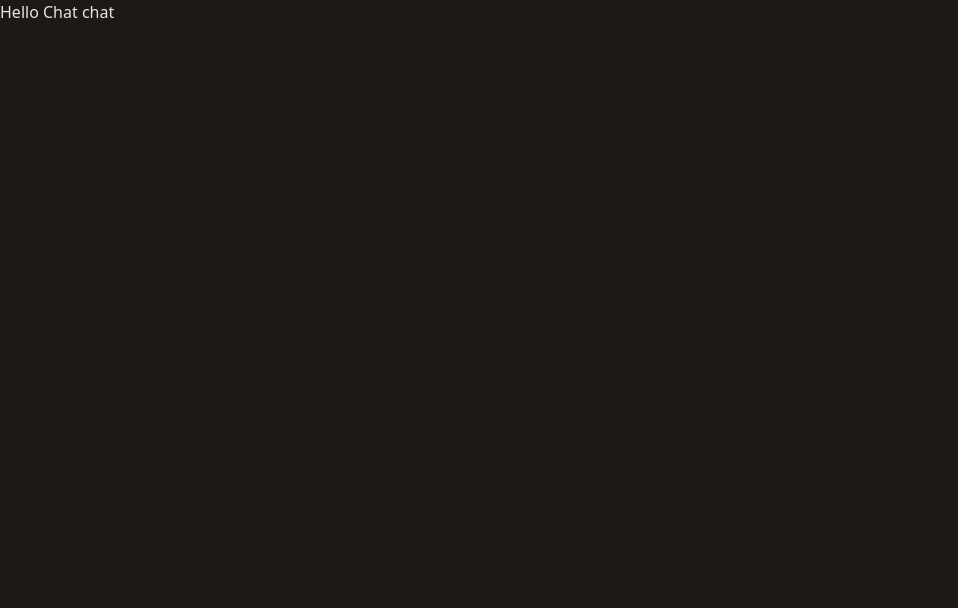
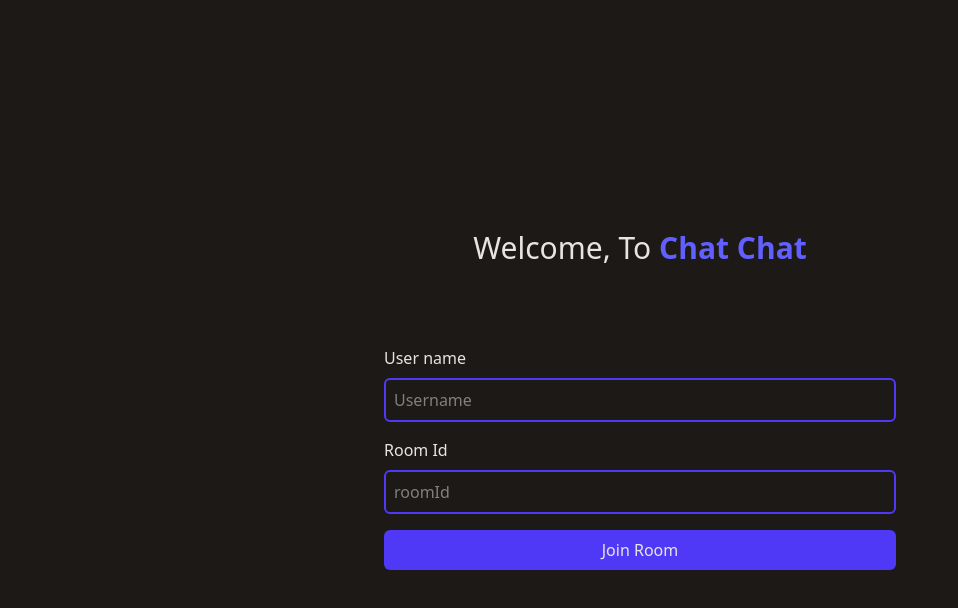
Before and after one commit to hussien22elfayoumy/Chat-Chat, a React (Vite) app in the folder client/: page / in a window 1280 px wide. Shown: the top 608 px of the page, without its empty margins (0-958 px from the left). Built offline with nearby package versions, Linux system fonts and the light colour scheme; no server answers.

Commit message:
feat(client): handle username and room inputs

```diff
--- a/client/src/App.tsx
+++ b/client/src/App.tsx
@@ -1,10 +1,63 @@
-import { io } from "socket.io-client";
-const socket = io("http://localhost:8080");
+import { useState } from "react";
+// import { io } from "socket.io-client";
+// const socket = io("http://localhost:8080");
 
 function App() {
+  const [roomId, setRoomId] = useState("");
+  const [userName, setUserName] = useState("");
+
+  const hanldeJoinRoom = () => {
+    if (!roomId || !userName) return;
+    const roomData = {
+      roomId,
+      userName,
+    };
+    console.log(roomData);
+  };
+
   return (
-    <main>
-      <p>Hello Chat chat</p>
+    <main className="flex h-screen flex-col items-center justify-center p-4">
+      <h1 className="mb-20 text-3xl">
+        Welcome, To <span className="font-semibold text-indigo-500">Chat Chat</span>
+      </h1>
+      <section className="mx-auto flex w-full max-w-lg flex-col justify-center gap-4">
+        <div className="space-y-2">
+          <label htmlFor="userName" className="block font-medium">
+            User name
+          </label>
+          <input
+            className="w-full rounded-md border-2 border-indigo-600 p-2 focus-visible:border-indigo-500 focus-visible:outline-none"
+            type="text"
+            placeholder="Username"
+            id="userName"
+            autoComplete="off"
+            value={userName}
+            onChange={(e) => setUserName(e.target.value)}
+          />
+        </div>
+
+        <div className="space-y-2">
+          <label htmlFor="roomId" className="block font-medium">
+            Room Id
+          </label>
+          <input
+            className="w-full rounded-md border-2 border-indigo-600 p-2 focus-visible:border-indigo-500 focus-visible:outline-none"
+            type="text"
+            placeholder="roomId"
+            id="roomId"
+            autoComplete="off"
+            value={roomId}
+            onChange={(e) => setRoomId(e.target.value)}
+          />
+        </div>
+
+        <button
+          onClick={hanldeJoinRoom}
+          className="cursor-pointer rounded-md bg-indigo-600 p-2 hover:bg-indigo-500"
+        >
+          Join Room
+        </button>
+      </section>
     </main>
   );
 }
```
